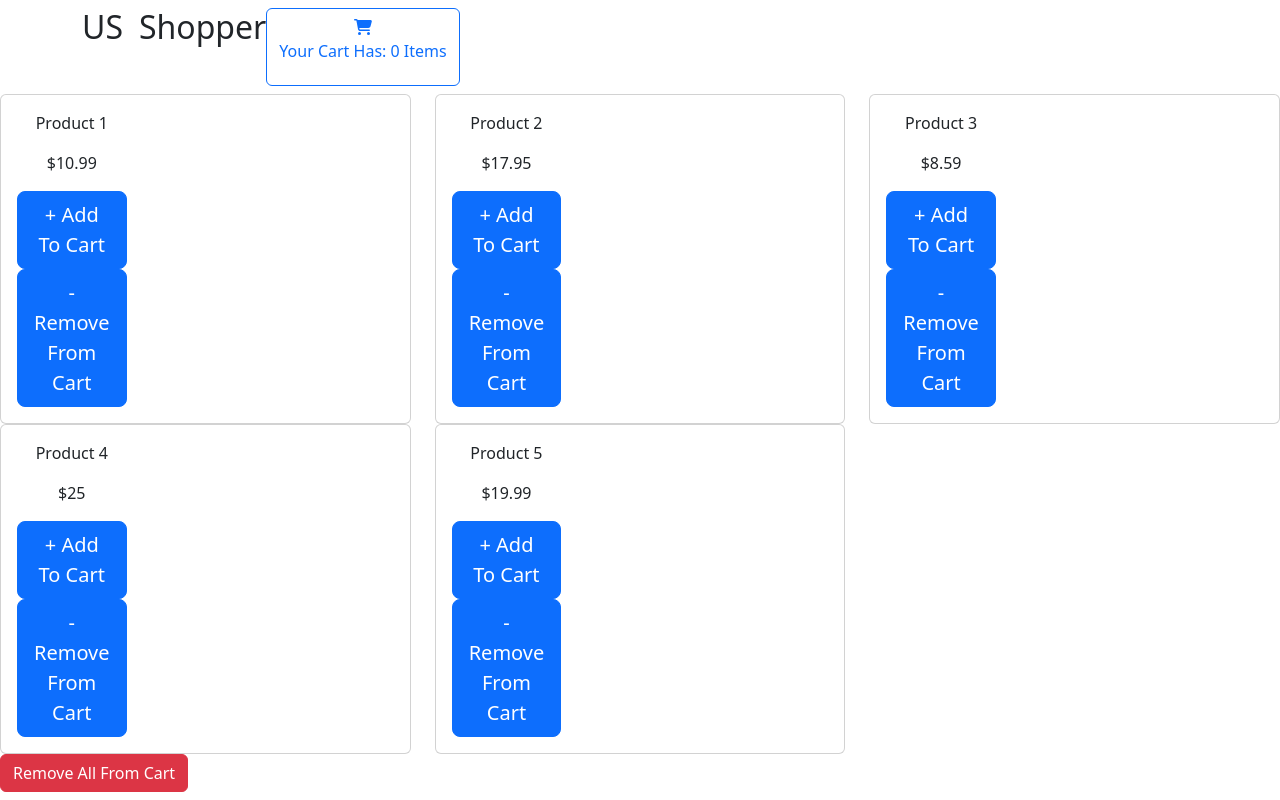
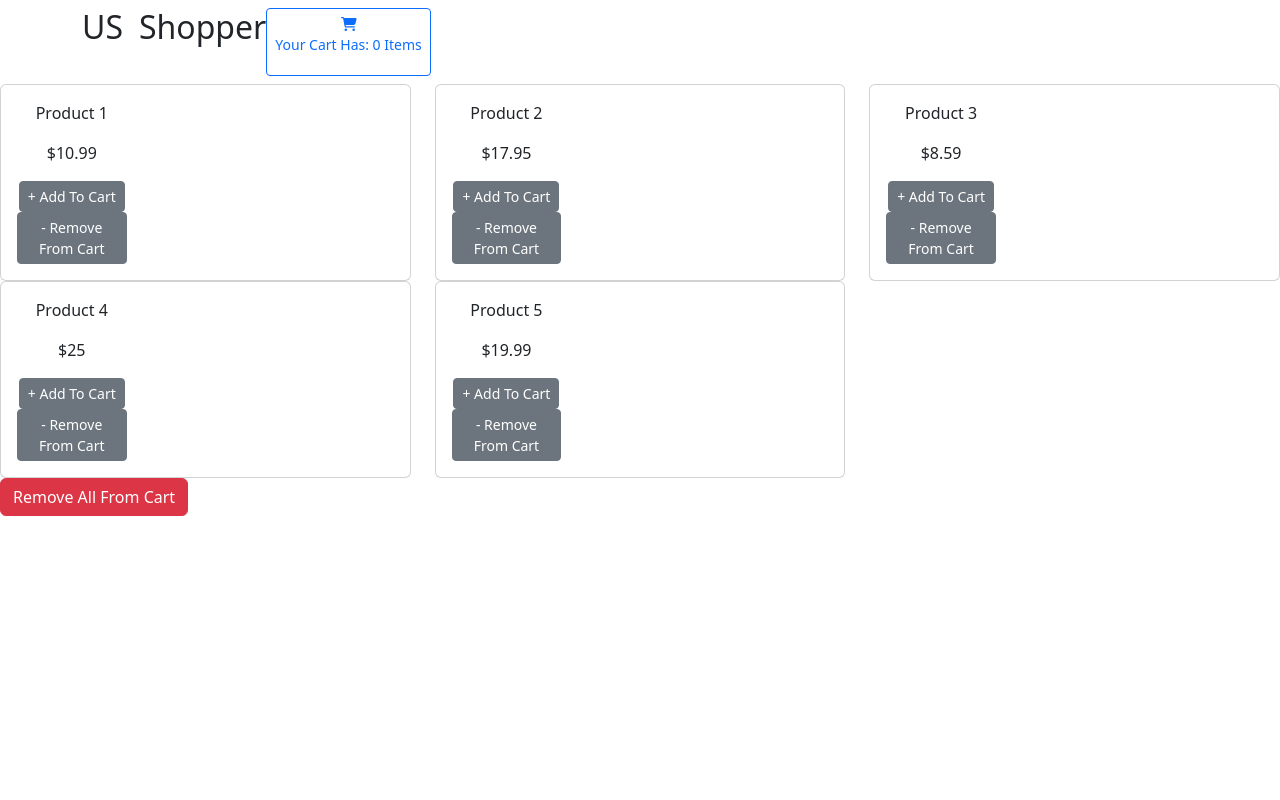
Before and after one commit to grantGCode/Shopping-Cart-application, a React (Create React App) app in the folder frontend/: page / in a window 1280 px wide. Built offline with nearby package versions, Linux system fonts and the light colour scheme.

Commit message:
style buttons

```diff
--- a/frontend/src/components/ItemCard.js
+++ b/frontend/src/components/ItemCard.js
@@ -17,8 +17,8 @@ return(
                     <h3>{prodRef.title}</h3>
                     <h3>{`x${item.quantity}`}</h3>
                     <Button
-                        variant="primary"
-                        size="lg"
+                        variant="secondary"
+                        size="sm"
                         onClick={() => {itemData.removeOneItem(products)}}
                     >
                         - Remove From Cart
--- a/frontend/src/components/NavBar.js
+++ b/frontend/src/components/NavBar.js
@@ -1,6 +1,5 @@
 import {useState} from 'react'
 import {Container, Navbar, Modal, Image, Col, Button} from 'react-bootstrap'
-// import Button from 'react-bootstrap/Button'
 import { FontAwesomeIcon } from '@fortawesome/react-fontawesome'
 import { faCartShopping } from '@fortawesome/free-solid-svg-icons'
 import { useShoppingCartContext } from '../CartContext';
@@ -18,24 +17,26 @@ export default function NavBar() {
 
   return (
     <div>
-    <Navbar expand='lg' className='nav'>
+    <Navbar className='nav'>
         <Container>
           <div className='closed-nav-bar'>
-            <div className='Brand-Name'>{/*Place Holder Website Name */}
+            <Col className='Brand-Name'>{/*Place Holder Website Name */}
               <h2 className='U'>U</h2>
               <h2 className='S' >S</h2>
               <h2 className='Shopper'> Shopper</h2>
-             </div>
+            </Col>
+            <Col>
               <Button
+                  size='sm'
                   variant='outline-primary'
                   className= 'Check-Out-Button'
                   type='button'
-              onClick={handleShow}>
-                <div className='icon'>
+                  onClick={handleShow}
+                >
                   <FontAwesomeIcon icon={faCartShopping} />
-                </div>
                   <p>Your Cart Has: {cartItemCount} Items</p>
                 </Button>
+              </Col>
           </div>
 
 
@@ -45,7 +46,13 @@ export default function NavBar() {
                 <div className='Header'>
                   <Modal.Header className='Header'>
                     <Modal.Title className='Shopping-Cart-Title' >Your Shopping Cart</Modal.Title>
-                    <Button type='button' className='Close-Modal' onClick={handleClose}>X</Button>
+                    <Button
+                      type='button'
+                      className='Close-Modal'
+                      variant="danger"
+                      onClick={handleClose}
+                     >X
+                    </Button>
                   </Modal.Header>
                 </div>
 
@@ -68,7 +75,7 @@ export default function NavBar() {
                     <h2 className='Total'>Total: {getTotalCost}</h2>
                     <Button
                       className='btn mt-2'
-                     variant='outline-primary'
+                      variant='success'
                       onClick={() =>
                         {window.alert(`Thank you for your purchase! 😀`)}
                       }
--- a/frontend/src/components/ProductCard.js
+++ b/frontend/src/components/ProductCard.js
@@ -19,16 +19,16 @@ function ProductCard({products}) {
                   <p>{`$${products.price}`}</p>
                   {' '}
                   <Button
-                    variant="primary"
-                    size="lg"
+                    variant="secondary"
+                    size="sm"
                     onClick={() => {cart.addOneToCart(products)}}
                   >
                    + Add To Cart
                   </Button>
                     {' '}
                   <Button
-                    variant="primary"
-                    size="lg"
+                    variant="secondary"
+                    size="sm"
                     onClick={() => {cart.removeOneItem(products)}}
                   >
                     - Remove From Cart
```
Lines whose indentation alone changed are shown as unchanged.
